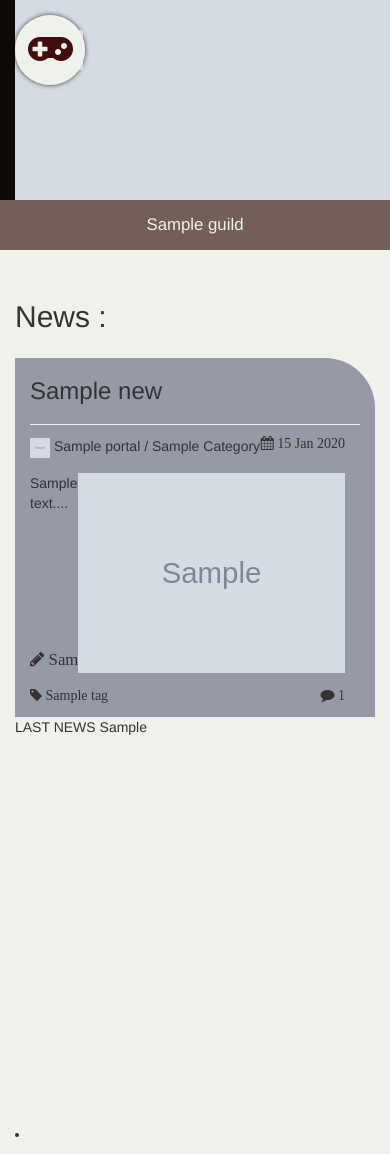
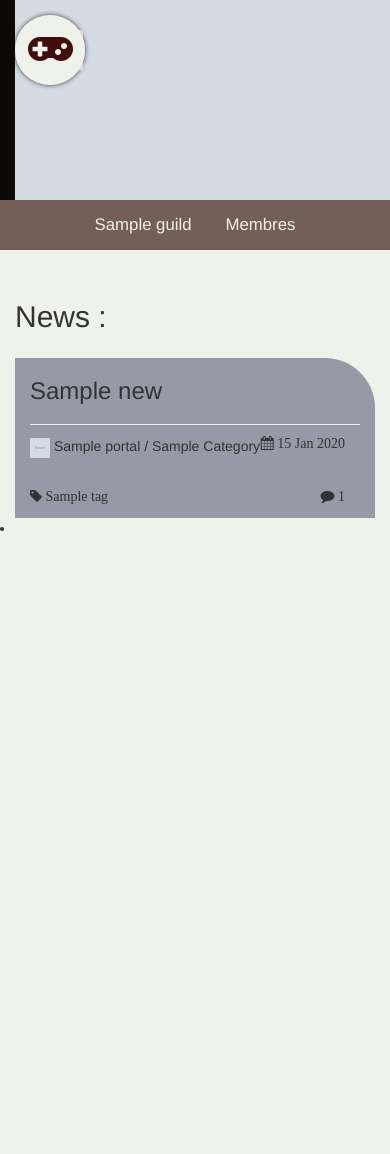
Before and after one commit to JordanKergoat/GuildPortal, a Django app: template templates/SuperPortal/index.html in a window 390 px wide. After the commit the page ends 531 px from the top, so only its background shows below. Run offline with Django 3.2, Linux system fonts and the light colour scheme; the template is opened without the code that fills it: most values are stand-ins (such as "Sample title", 1, 10 or a date in 2020); grey boxes marked "Sample" are stand-in pictures; some libraries are stand-ins or nearby versions.

Commit message:
Adding col-lg  responsive capabilities

```diff
--- a/SuperPortal/static/SuperPortal/css/news.css
+++ b/SuperPortal/static/SuperPortal/css/news.css
@@ -1,23 +1,11 @@
 
 .news {
-    /*height: 200px;*/
     margin-top: 15px;
     background-color: #9799A6;
     border:solid 0px #000000;
     -webkit-border-top-right-radius: 50px;
     -moz-border-radius-topright: 50px;
-    border-top-right-radius: 50px;    /*-moz-border-radius-topleft: 0px;*/
-    /*-moz-border-radius-topright:75px;*/
-    /*-moz-border-radius-bottomleft:75px;*/
-    /*-moz-border-radius-bottomright:0px;*/
-    /*-webkit-border-top-left-radius:0px;*/
-    /*-webkit-border-top-right-radius:75px;*/
-    /*-webkit-border-bottom-left-radius:75px;*/
-    /*-webkit-border-bottom-right-radius:0px;*/
-    /*border-top-left-radius:0px;*/
-    /*border-top-right-radius:75px;*/
-    /*border-bottom-left-radius:75px;*/
-    /*border-bottom-right-radius:0px;*/
+    border-top-right-radius: 50px;
 }
 
 .news #news-meta {
@@ -29,31 +17,32 @@
     padding-right: 0px;
 }
 
-/*.info-news {*/
-    /*font-size: 12px;*/
-/*}*/
-
 #news-body {
     margin-top: 15px;
     margin-bottom: 15px;
 }
 
-#news-body, #news-img {
-    height: 200px;
+#news-description {
+    margin-right: 380px;
+    text-overflow: ellipsis;
 }
 
-#news-description {
-    margin-right: 380px;
+#news-description #news-description-content {
+    overflow: hidden;
+    whitespace: no-wrap;
+    padding-bottom: 20px;
 }
 
 /* News image should be 19/6 ratio */
 /* Max size expected 356 / 200 */
+
+@media screen and (min-width: 0px) and (max-width: 768px) {
+
     #news-img img {
-    position: absolute;
-    top: 0;
-    right: 15px;
-    height: 100%;
-    max-width: 356px;
+        width: 100%;
+        display: block;
+        margin-left: auto;
+        margin-right: auto;
     }
 
     #news-author {
@@ -66,7 +55,47 @@
     #news-read-more {
         position: absolute;
         bottom: 0;
-    right: 386px;
+        right: 15px;
+    }
+}
+
+@media screen and (min-width: 1200px) {
+
+    #news-img img {
+        position: absolute;
+        top: 0;
+        right: 15px;
+        height: 100%;
+        max-width: 356px;
+    }
+
+    #news-body, #news-img, #news-description {
+        height: 200px;
+    }
+
+    #news-description #news-description-content {
+        height: 165px;
+        margin-bottom: 10px;
+    }
+
+    #news-description #news-description-footer {
+        height: 25px;
+    }
+
+    #news-author {
+        padding-top: 5px;
+        /*position: absolute;*/
+        /*bottom: 5px;*/
+        /*left: 0px;*/
+        /*font-size: 1.2em;*/
+    }
+
+    /*#news-read-more {*/
+    /*position: absolute;*/
+    /*bottom: 0;*/
+    /*right: 386px;*/
+    /*}*/
+
 }
 
 #news-tag {
--- a/templates/SuperPortal/base.html
+++ b/templates/SuperPortal/base.html
@@ -98,7 +98,7 @@
             {% endif %}
         </div>
         <div id="navigation-menu">
-            <div class="col-xs-8 col-xs-offset-2 content-wrapper">
+            <div class="col-xs-12 col-lg-8 col-lg-offset-2 content-wrapper">
                 <ul id="top-menu">
                     <li><a href="#">{{ guild.guild_name }}</a></li>
                     {% if guild.forum_active %}
--- a/templates/SuperPortal/index.html
+++ b/templates/SuperPortal/index.html
@@ -70,19 +70,19 @@
     </div>
 
     <div id="superportal-news_feed">
-        <div id="inner-slider" class="col-xs-12 col-lg-8 col-lg-offset-2 content-wrapper">
+        <div id="inner-news-feed" class="col-xs-12 col-lg-6 col-lg-offset-2 content-wrapper">
 
             <h2>{% trans "News" %} :</h2>
             {% for news in news_list %}
                 {% include 'SuperPortal/news_template.html' %}
             {% endfor %}
-            {% for portal in list_portal %}
-                LAST NEWS
-                {{ portal.get_last_news }}
-            {% endfor %}
+{#            {% for portal in list_portal %}#}
+{#                LAST NEWS#}
+{#                {{ portal.get_last_news }}#}
+{#            {% endfor %}#}
         </div>
     </div>
-    <div id="superportal-modules" class="col-xs-12">
+    <div id="superportal-modules">
         <ul id="superportal-module-list" class="col-xs-12 col-lg-2 content-wrapper">
             <li class="superportal-module">
                 <div id="twitch" class="twitch superportal-modules col-xs-2">
--- a/templates/SuperPortal/news_template.html
+++ b/templates/SuperPortal/news_template.html
@@ -13,14 +13,27 @@
         </div>
     </div>
     <div id="news-body" class="col-xs-12">
-        <div id="news-description" class="pull-left">
-            {{ news.content|slice:":600"|add:'...' }}
-            <i id="news-author" class="fa fa-pencil"> {{ news.creator }}</i>
-            <input id="news-read-more" type="button" value="{% trans 'Read more' %}">
+        <div id="news-description" class="pull-left visible-lg">
+            <div id="news-description-content">
+                {{ news.content }}
+            </div>
+            <div id="news-description-footer">
+                <i id="news-author" class="fa fa-pencil"> {{ news.creator }}</i>
+                <input id="news-read-more" type="button" value="{% trans 'Read more' %}" class="pull-right">
+            </div>
         </div>
-        <div id="news-img" class="pull-right">
+        <div id="news-img" class="pull-right visible-lg">
             <img class="news-img" src="{{ news.news_image.url }}">
         </div>
+{#        <div id="news-img" class="col-xs-12 hidden-lg">#}
+{#            <img class="news-img" src="{{ news.news_image.url }}">#}
+{#        </div>#}
+{#        <div id="news-description" class="col-xs-12 hidden-lg">#}
+{#            {{ news.content|slice:":200"|add:'...' }}#}
+{#            <i id="news-author" class="fa fa-pencil"> {{ news.creator }}</i>#}
+{#            <input id="news-read-more" type="button" value="{% trans 'Read more' %}">#}
+{#        </div>#}
+
     </div>
     <div id="news-tag" class="col-xs-12">
         <i class="fa fa-tag">
```
Lines whose indentation alone changed are shown as unchanged.
